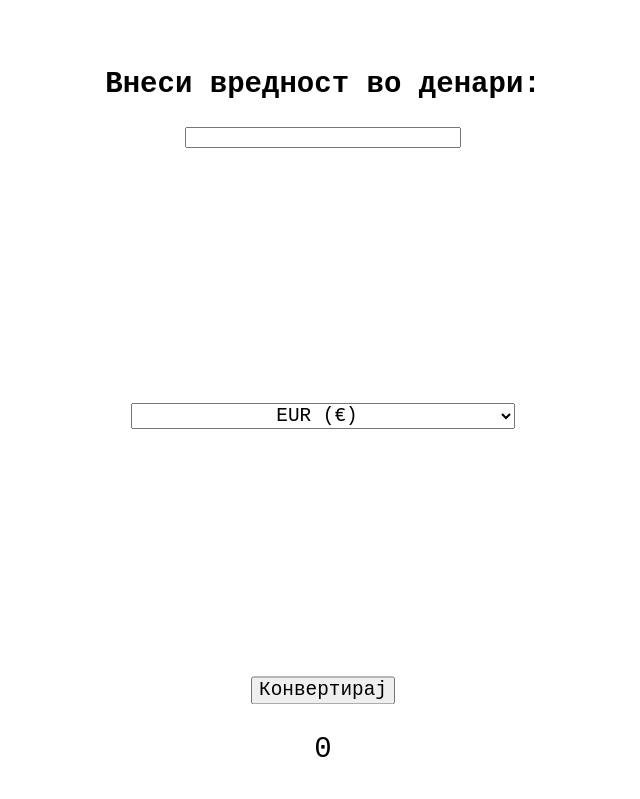
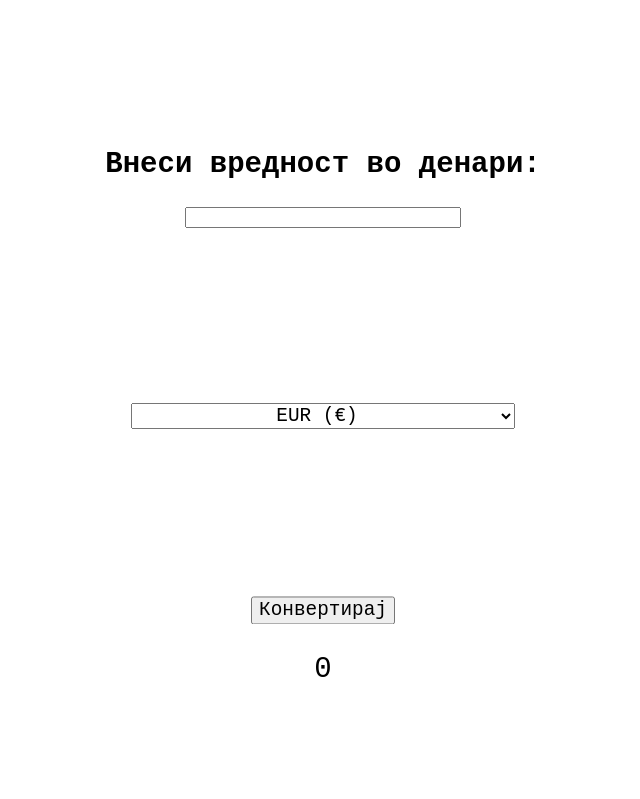
Before and after one commit to StefanStrezoski/mkdToX, a plain HTML site: page index.html in a window 1280 px wide. Shown: the whole page, without its empty margins (317-957 px from the left). Drawn offline with Linux system fonts and the light colour scheme.

Commit message:
Add files via upload

```diff
--- a/style.css
+++ b/style.css
@@ -18,7 +18,7 @@ html {
   text-align: center;
   position: absolute;
   width: 70%;
-  top: 12%;
+  top: 22%;
   left: 50%;
   align-self: center;
   transform: translate(-50%, -50%);
@@ -51,7 +51,7 @@ html {
   text-align: center;
   position: absolute;
   width: 30%;
-  top: 92%;
+  top: 82%;
   left: 50%;
   align-self: center;
   transform: translate(-50%, -50%);
```
